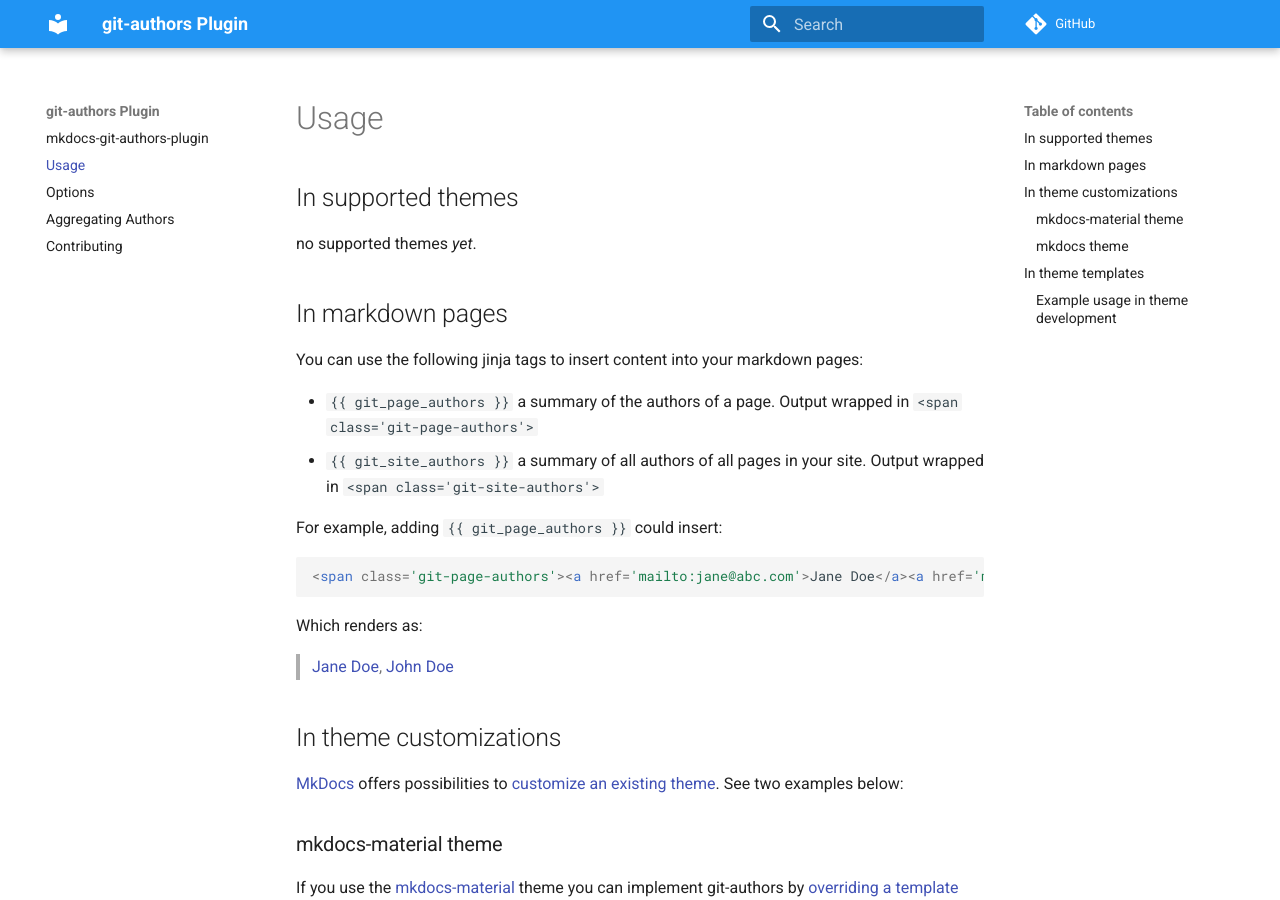
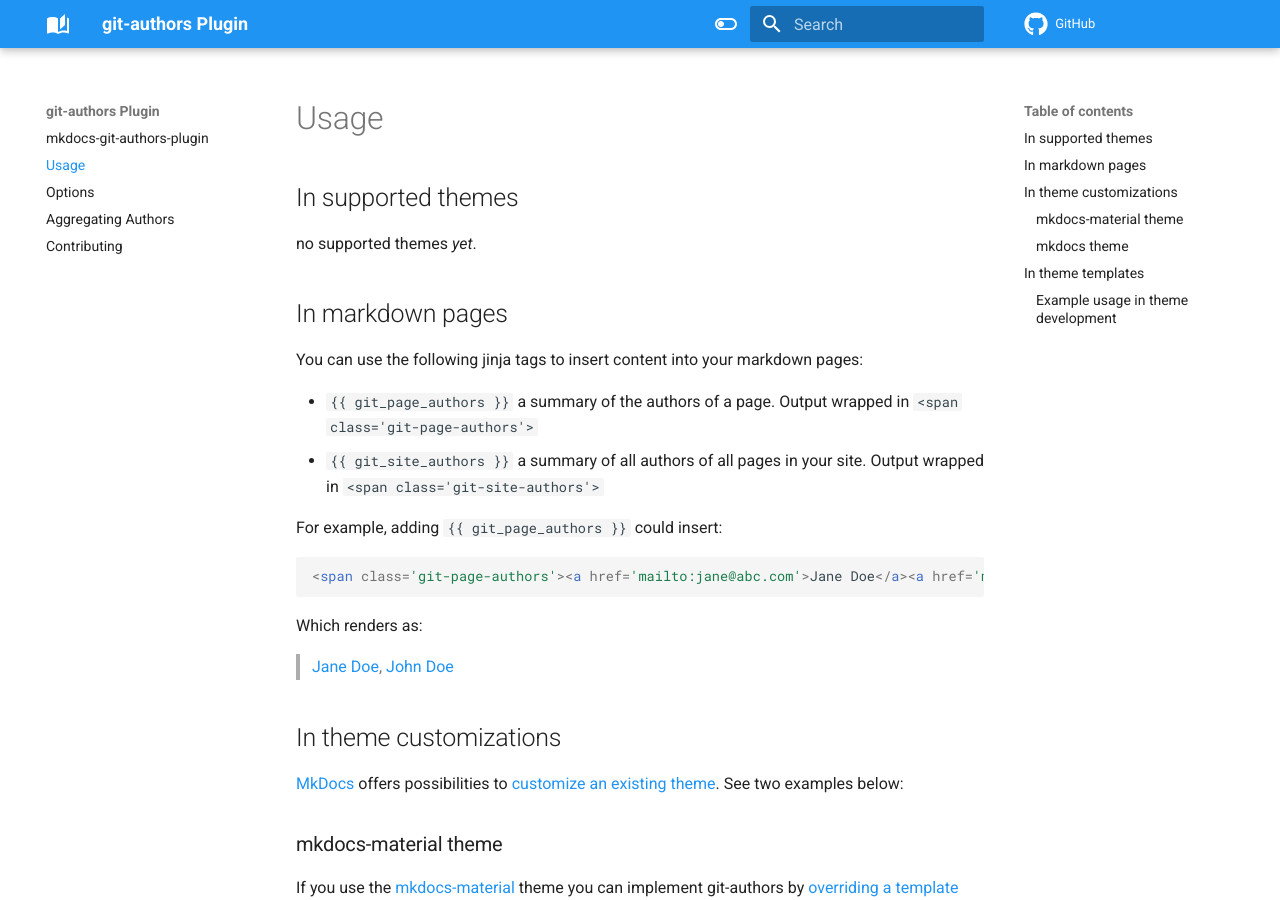
Before and after one commit to timvink/mkdocs-git-authors-plugin, an MkDocs documentation site: the page built from docs/usage.md, in a window 1280 px wide and 900 px high. Built offline with MkDocs 1.6.1 and Material for MkDocs 9.7.7, drawn with Linux system fonts in a browser that asks for light colours; comment, search, counter and statistics services are not loaded.

Commit message:
Documentation toggle light/dark mode

```diff
--- a/mkdocs.yml
+++ b/mkdocs.yml
@@ -11,10 +11,26 @@
 theme:
   name: material
   custom_dir: docs/overrides
+  icon:
+      logo: material/book-open-page-variant
+      repo: fontawesome/brands/github
+  features:
+      - content.tabs.link
   palette:
-      scheme: preference
-      primary: blue
-      accent: blue
+      - media: "(prefers-color-scheme: light)"
+        scheme: default
+        toggle:
+            icon: material/toggle-switch-off-outline
+            name: Switch to dark mode
+        primary: blue
+        accent: blue
+      - media: "(prefers-color-scheme: dark)"
+        scheme: slate
+        toggle:
+            icon: material/toggle-switch
+            name: Switch to light mode
+        primary: blue
+        accent: blue
 
 # Plugins
 plugins:
```
